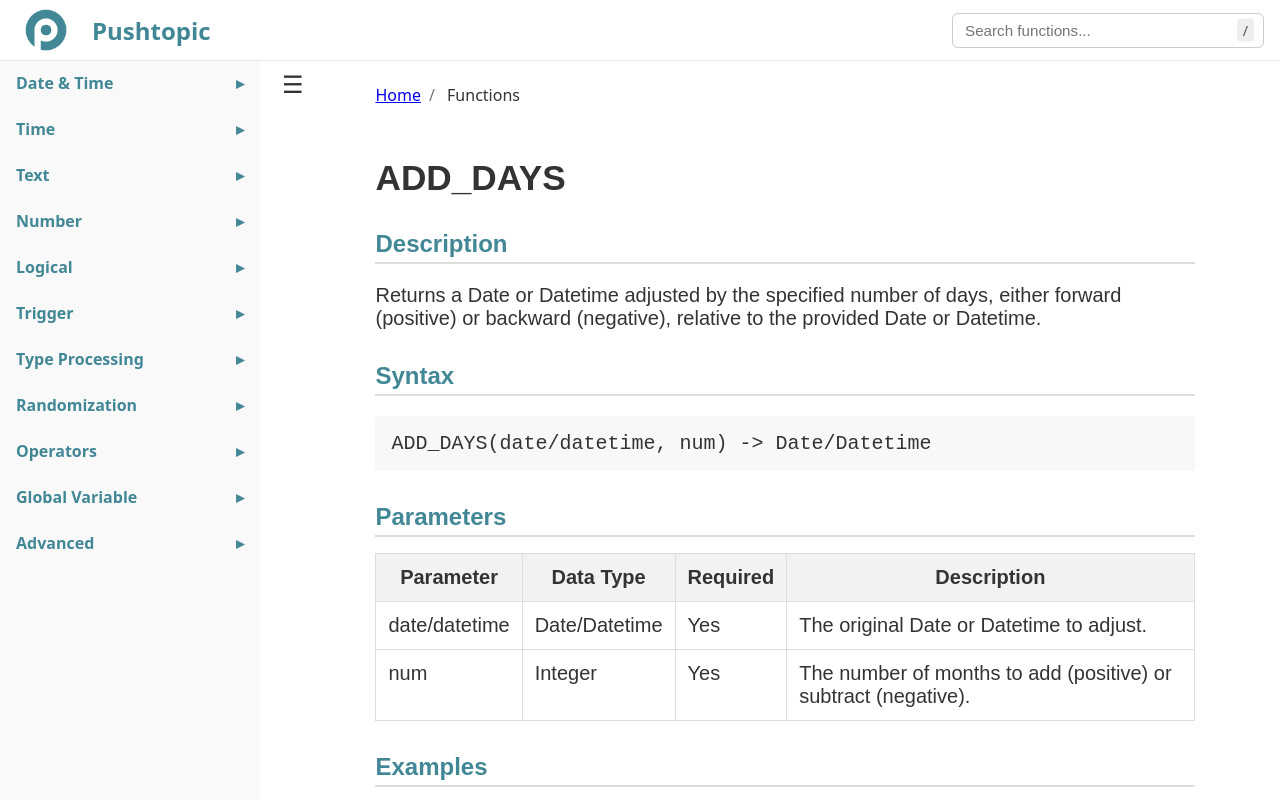
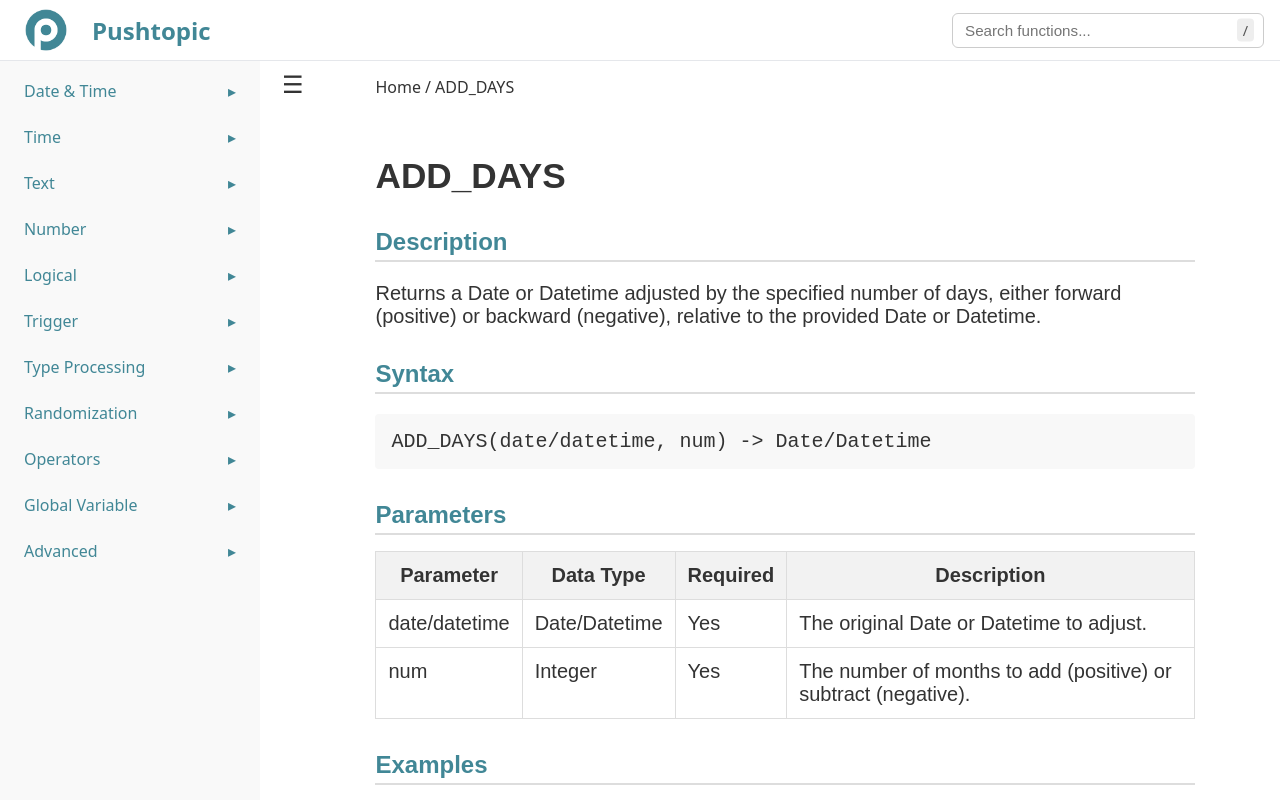
Before and after one commit to data-sync-pro/transformation, an Angular app: page /docs/add_days in a window 1280 px wide. Shown: the top 800 px of the page. Built offline with nearby package versions, Linux system fonts and the light colour scheme.

Commit message:
1. Updates the breadcrumb navigation 2. Font weight adjust 3. Function list padding adjust 4. Nav item margin adjust 5. Doc veiwer title margin-top adjust

```diff
--- a/src/app/docs/doc-viewer/doc-viewer.component.css
+++ b/src/app/docs/doc-viewer/doc-viewer.component.css
@@ -1,14 +1,16 @@
 .doc-page {
   font-family: Arial, sans-serif;
   max-width: 1500px;
+  padding: 1rem;
   width: 81%;
   margin: 0 auto;
   color: #333;
-  padding: 1rem;
+
 }
 
 .doc-title {
   font-size: 2.2rem;
+  margin-top: 4rem;
   margin-bottom: 2rem;
 }
 
--- a/src/app/layouts/function-page-main-layout/function-page-main-layout.component.css
+++ b/src/app/layouts/function-page-main-layout/function-page-main-layout.component.css
@@ -140,7 +140,7 @@ body {
 }
 
 .content {
-  padding-top: 0.75rem;
+  padding-top: 1rem;
   transition: margin-left 0.3s ease;
   justify-self: center;
   width: 80%;
@@ -168,7 +168,7 @@ ul {
 .nav-section {
   list-style: none;
   padding: 0;
-  margin: 0;
+  margin: 0.5rem;
 }
 
 
@@ -178,7 +178,7 @@ ul {
   justify-content: space-between;
   align-items: center;
   padding: 0.75rem 1rem;
-  font-weight: bold;
+  font-weight: 500;
   cursor: pointer;
   color: #418796;
   transition: background 0.2s;
@@ -205,15 +205,15 @@ ul {
 .function-list {
   list-style: none;
   margin: 0.5rem;
-  padding: 0rem 0 0.5rem 0.5rem;
-  border-left: 1px solid #d9e4e8;
+  padding-left: 0.5rem;
+  border-left: 1.5px solid #d9e4e8;
 }
 
 .nav-item a {
   text-decoration: none;
   color: #333;
   font-size: 0.9rem;
-  margin: 0.5rem 0rem 0.5rem 0rem;
+  margin: 0.25rem 0rem 0rem 0rem;
   padding: 0.5rem;
   border-radius: 6px;
   display: block;
--- a/src/app/layouts/function-page-main-layout/function-page-main-layout.component.ts
+++ b/src/app/layouts/function-page-main-layout/function-page-main-layout.component.ts
@@ -1,5 +1,8 @@
 import { Component, OnInit, HostListener } from '@angular/core';
 import { HttpClient } from '@angular/common/http';
+import { Router, NavigationEnd } from '@angular/router';
+import { filter } from 'rxjs/operators';
+import { BreadcrumbItem } from 'src/app/shared/breadcrumb/breadcrumb.component';
 
 interface FunctionItem {
   'Item Name': string;
@@ -11,7 +14,6 @@ interface FunctionCategory {
   expanded: boolean;
   functions: { name: string; route: string }[];
 }
-import { BreadcrumbItem } from 'src/app/shared/breadcrumb/breadcrumb.component'; // adjust the path as needed
 
 @Component({
   selector: 'app-function-page-main-layout',
@@ -22,20 +24,24 @@ export class FunctionPageMainLayoutComponent implements OnInit {
   isSearchOpen = false;
   isSidebarCollapsed = false;
 
-  breadcrumbs: BreadcrumbItem[] = [
-    { label: 'Home', link: '/' },
-    { label: 'Functions' }
-  ];
+  breadcrumbs: BreadcrumbItem[] = [{ label: 'Home', link: '/' }];
 
   functionCategories: FunctionCategory[] = [];
 
-  constructor(private http: HttpClient) {}
+  constructor(private http: HttpClient, private router: Router) {}
 
   ngOnInit() {
     // Load the JSON file from the assets folder
     this.http.get<FunctionItem[]>('assets/data/tags.json').subscribe((data) => {
       this.groupFunctionsByTags(data);
+      this.updateBreadcrumbs();
     });
+
+    this.router.events
+      .pipe(filter((event) => event instanceof NavigationEnd))
+      .subscribe(() => {
+        this.updateBreadcrumbs();
+      });
   }
 
   groupFunctionsByTags(functionItems: FunctionItem[]) {
@@ -85,6 +91,45 @@ export class FunctionPageMainLayoutComponent implements OnInit {
       );
     });
   }
+
+  updateBreadcrumbs() {
+    // Split the current URL to extract the function route.
+    // For example, if URL is '/docs/add_days', then funcRoute is 'add_days'
+    const urlParts = this.router.url.split('/');
+    const funcRoute = urlParts[2];
+
+    if (funcRoute) {
+      let foundFunction: { name: string } | undefined;
+      // Search through all function categories to find the function that matches the URL route.
+      for (const category of this.functionCategories) {
+        const match = category.functions.find((fn) => fn.route === funcRoute);
+        if (match) {
+          foundFunction = match;
+          break;
+        }
+      }
+      // If a matching function is found, update or add it as the second breadcrumb.
+      if (foundFunction) {
+        if (this.breadcrumbs.length === 1) {
+          this.breadcrumbs.push({ label: foundFunction.name });
+        } else {
+          this.breadcrumbs[1] = { label: foundFunction.name };
+        }
+      } else {
+        // If no matching function is found, remove any existing function breadcrumb.
+        if (this.breadcrumbs.length > 1) {
+          this.breadcrumbs.splice(1);
+        }
+      }
+    } else {
+      // If the URL does not contain a function route, ensure only the "Home" breadcrumb is present.
+      if (this.breadcrumbs.length > 1) {
+        this.breadcrumbs.splice(1);
+      }
+    }
+  }
+
+
   @HostListener('document:keydown', ['$event'])
   handleKeyboardEvent(event: KeyboardEvent) {
     const isInputFocused = ['INPUT', 'TEXTAREA'].includes(
--- a/src/app/shared/breadcrumb/breadcrumb.component.css
+++ b/src/app/shared/breadcrumb/breadcrumb.component.css
@@ -2,14 +2,20 @@
     display: flex;
     flex-wrap: wrap;
     list-style: none;
-    padding: 0.75rem 1rem;
     margin: 0;
     border-radius: 0.25rem;
     padding-left: 7.5vw;
+    position: fixed;
+
   }
 
   .breadcrumb-item + .breadcrumb-item::before {
     content: "/";
-    padding: 0 0.5rem;
-    color: #6c757d;
+    padding-left: 0.25rem;
+    color: #333;
   }
+
+  .breadcrumb-item a{
+    color: #333;
+    text-decoration: none;
+  }
```
